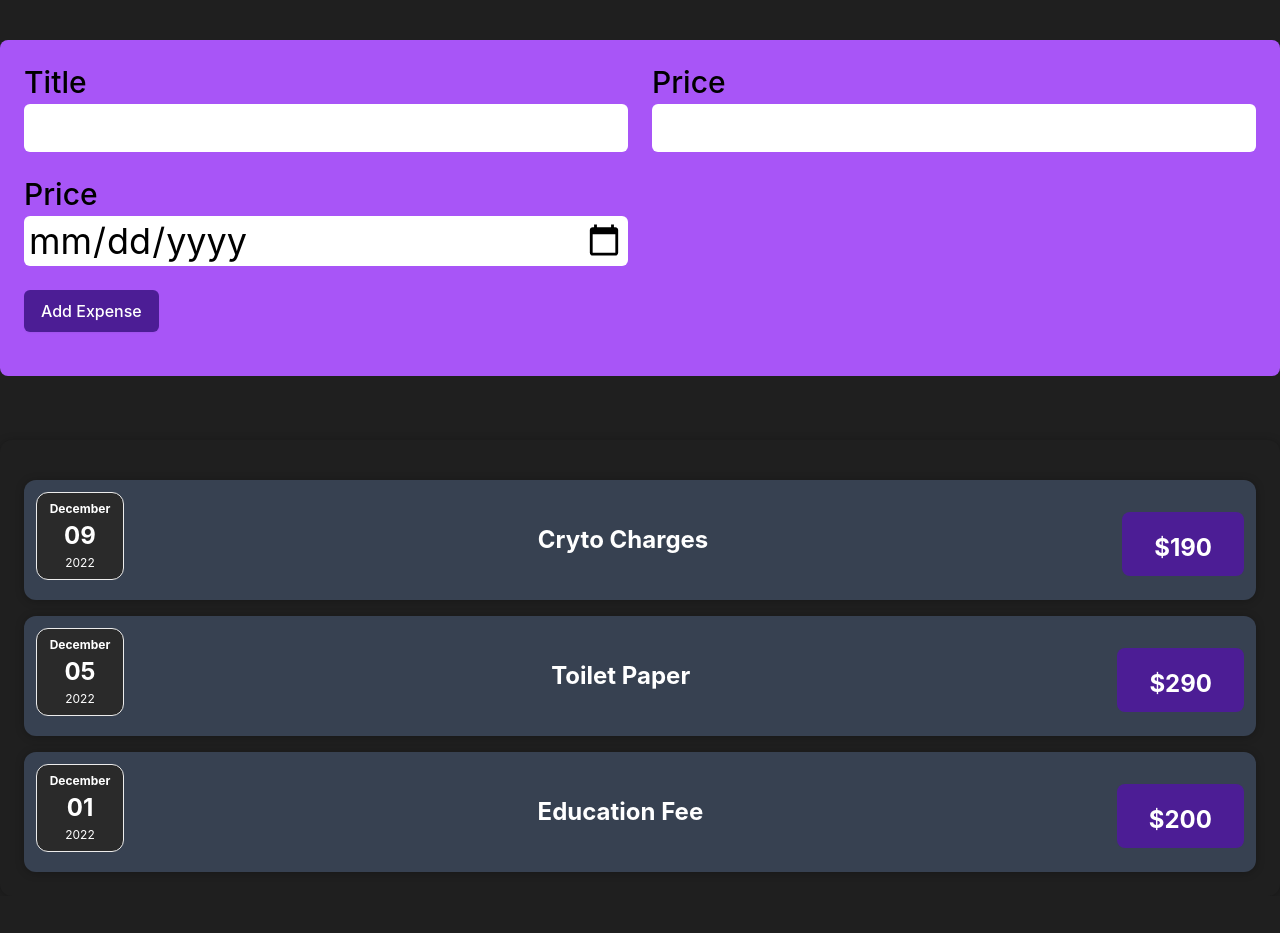
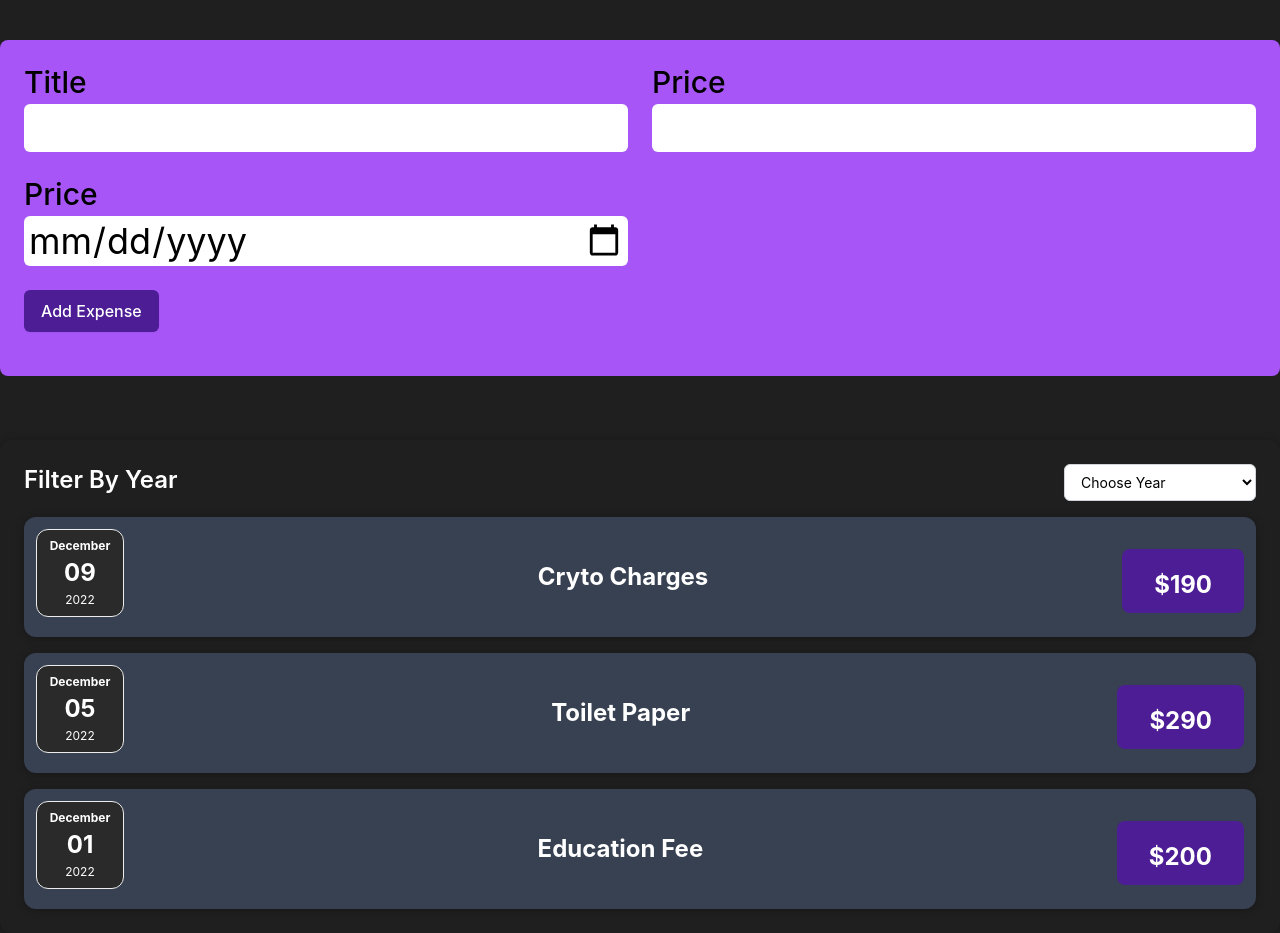
Before and after one commit to waleed677/Estimator-collector, a React (Create React App) app: page / in a window 1280 px wide. Before the commit the page ends 896 px from the top, so only its background shows below. Built offline with nearby package versions, Linux system fonts and the light colour scheme.

Commit message:
add filter component

```diff
--- a/src/App.js
+++ b/src/App.js
@@ -1,4 +1,3 @@
-import logo from './logo.svg';
 import './App.css';
 import Expense from './components/Expense/Expense';
 import NewExpenseItem from './components/NewExpense/NewExpenseItem';
--- a/src/components/Expense/Expense.js
+++ b/src/components/Expense/Expense.js
@@ -1,11 +1,13 @@
 import React from 'react'
 import Card from '../UI/Card'
+import ExpenseFilter from './ExpenseFilter'
 import ExpenseItem from './ExpenseItem'
 
 function Expense(props) {
   return (
     <>
         <Card className ="p-6 mx-auto max-w-7xl mt-16 bg-card">
+        <ExpenseFilter />
             {props.item.map((expense) => (
                 <ExpenseItem
                   key = {expense.id}
--- /dev/null
+++ b/src/components/Expense/ExpenseFilter.js
@@ -0,0 +1,35 @@
+import React, { useState } from 'react'
+
+function ExpenseFilter() {
+
+    const [selectedYear, setSelectedYear] = useState('')
+
+    const filterHandler = (event) => {
+        setSelectedYear(event.target.value);
+    }
+    return (
+        <>
+            <div className="flex justify-between">
+
+                <div>
+                    <p className='text-white text-2xl  font-semibold'>Filter By Year</p>
+                </div>
+
+                <div>
+                    <select
+                    className=" block w-48 rounded-md border border-gray-300 bg-white py-2 px-3 shadow-sm focus:border-indigo-500 focus:outline-none focus:ring-indigo-500 sm:text-sm"
+                    onChange={filterHandler}
+                    >
+                        <option value={selectedYear} >Choose Year</option>
+                        <option value="2019">2019</option>
+                        <option value="2020">2020</option>
+                        <option value="2021">2021</option>
+                        <option value="2022">2022</option>
+                    </select>
+                </div>
+            </div>
+        </>
+    )
+}
+
+export default ExpenseFilter
```
